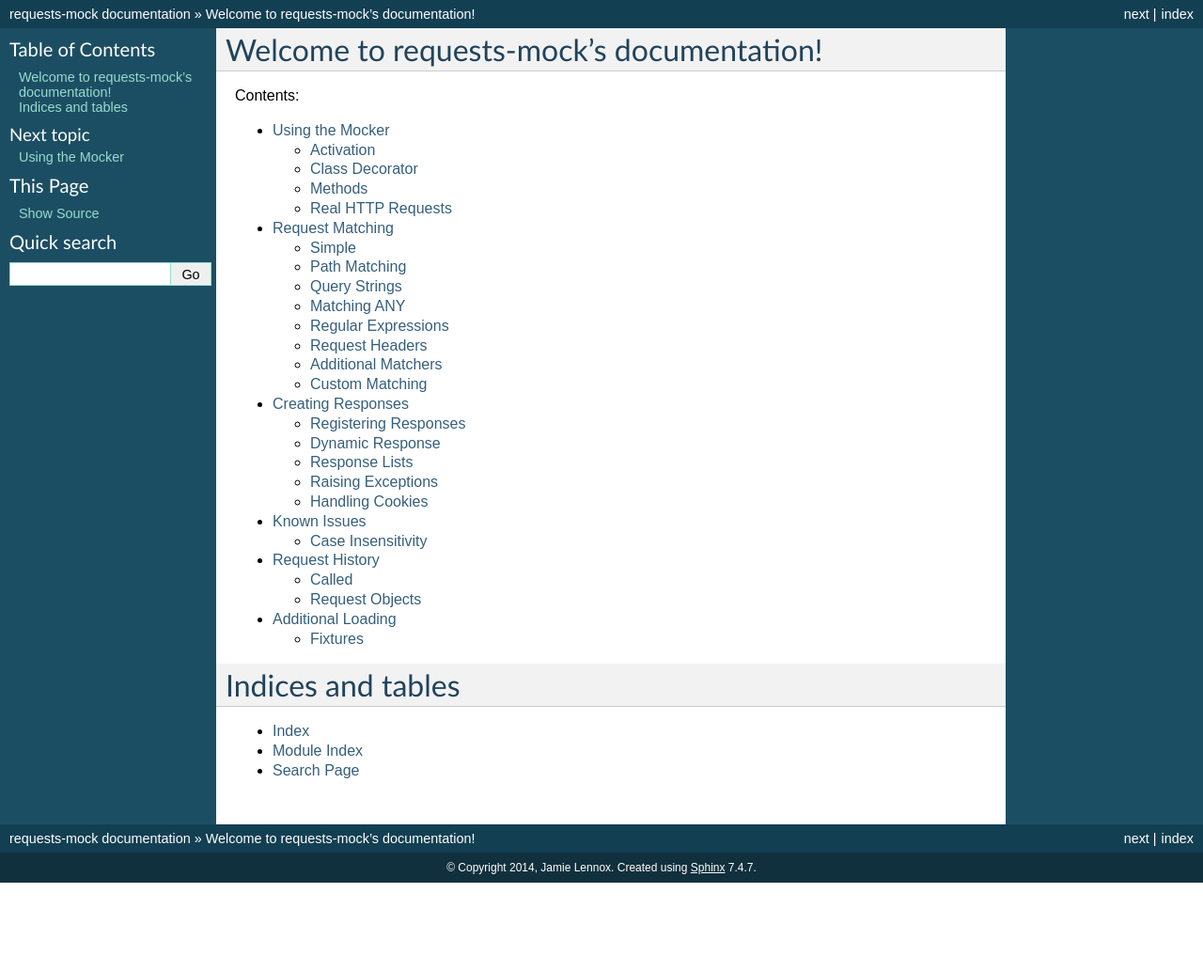
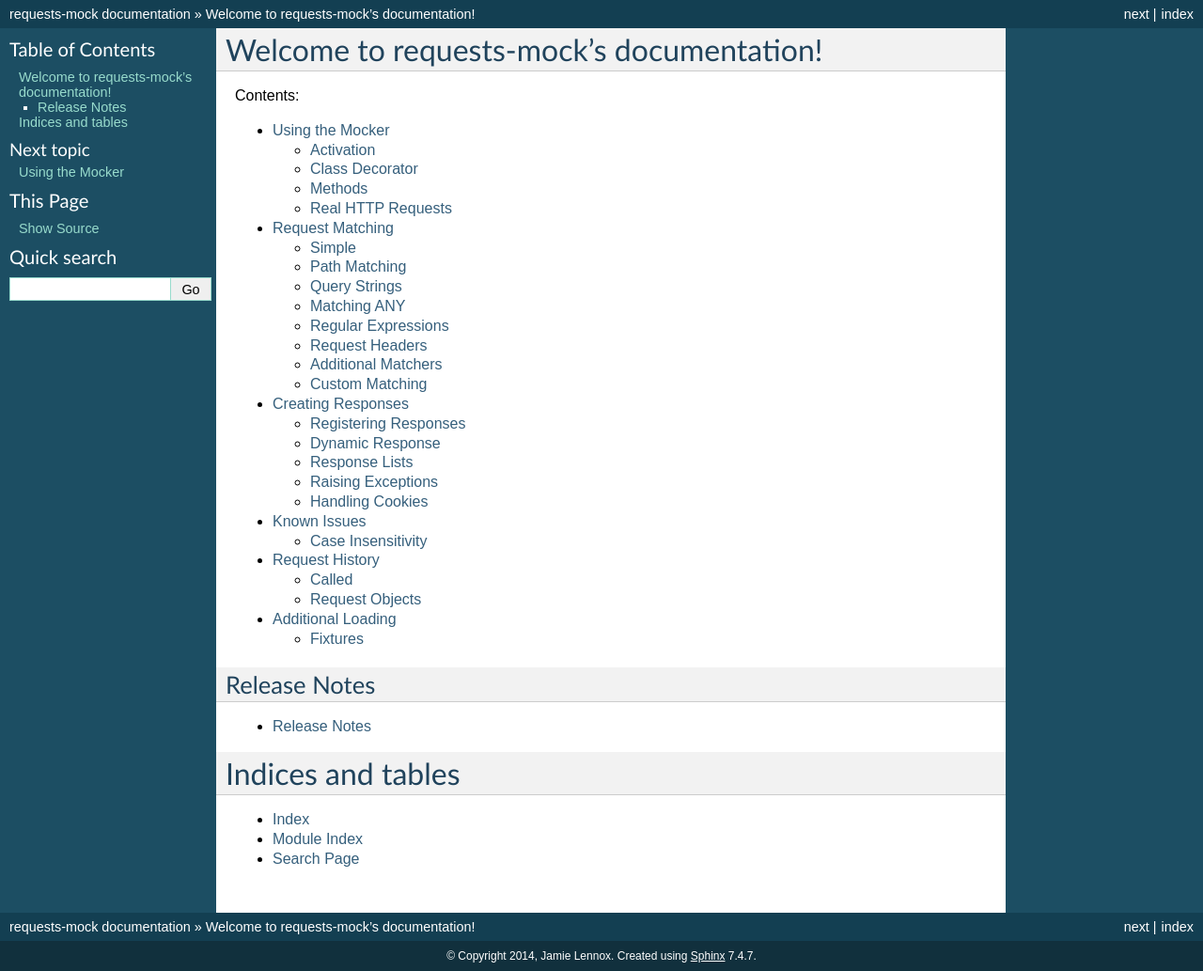
Before and after one commit to jamielennox/requests-mock, a Sphinx documentation site: the page built from doc/source/index.rst, in a window 1280 px wide. Shown: the whole page at 94% size. Built offline with Sphinx 7.4.7, drawn with Linux system fonts in a browser that asks for light colours; pages that are not in the unit, such as notebooks, are missing from menus; the version number could not be read and is left out; before the commit the page ends 939 px from its top, so only the background shows below that.

Commit message:
Include release-notes in documentation
reno was being used by openstack to generate release notes, but since
the migration we've not done anything with them. It's a great tool and
we should maintain and publish a release note that is more applicable
that tne changelog generated by PBR.

```diff
--- a/doc/source/conf.py
+++ b/doc/source/conf.py
@@ -27,7 +27,8 @@
 
 # Add any Sphinx extension module names here, as strings. They can be
 # extensions coming with Sphinx (named 'sphinx.ext.*') or your custom ones.
-extensions = ['sphinx.ext.autodoc',
+extensions = ['reno.sphinxext',
+              'sphinx.ext.autodoc',
               'sphinx.ext.doctest',
               'sphinx.ext.viewcode',
               'sphinx.ext.intersphinx']
--- a/doc/source/index.rst
+++ b/doc/source/index.rst
@@ -16,6 +16,15 @@
    adapter
    contrib
 
+=============
+Release Notes
+=============
+
+.. toctree::
+   :maxdepth: 2
+
+   release-notes
+
 Indices and tables
 ==================
 
--- /dev/null
+++ b/doc/source/release-notes.rst
@@ -0,0 +1,5 @@
+=============
+Release Notes
+=============
+
+.. release-notes::
--- a/rtfd-requirements.txt
+++ b/rtfd-requirements.txt
@@ -1 +1,2 @@
 pbr
+reno
```
Also changed, not shown: 1 other file.
